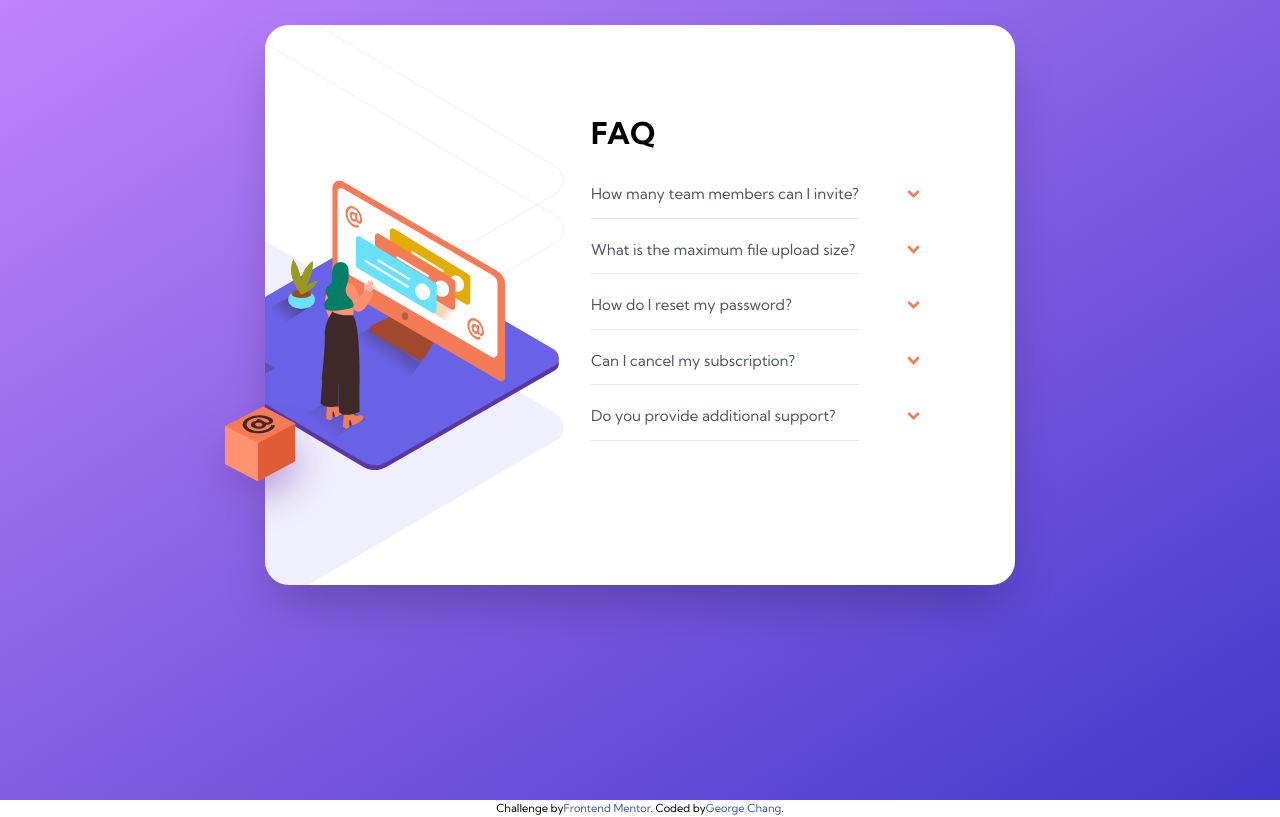
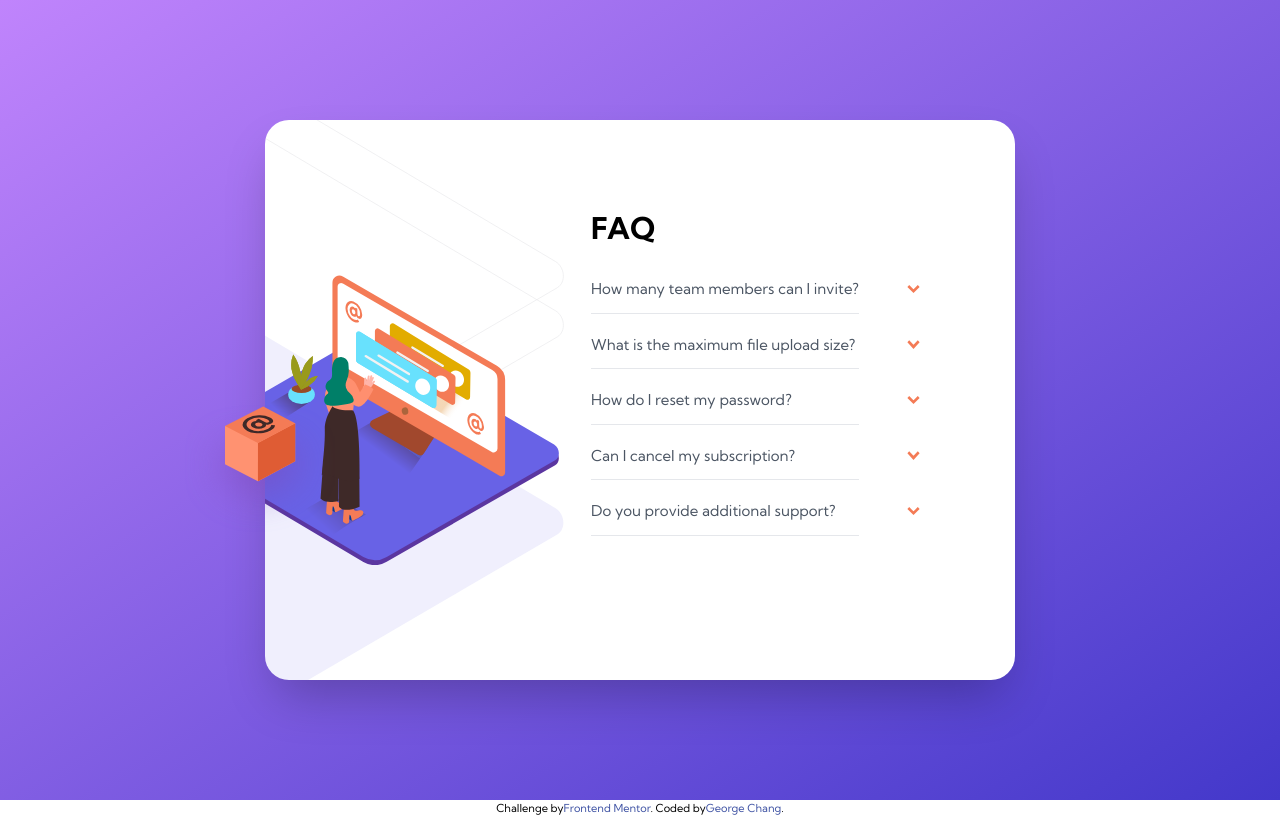
Before and after one commit to xsova113/faq-accordion, a React (Vite) app: page / in a window 1280 px wide. Built offline with nearby package versions, Linux system fonts and the light colour scheme.

Commit message:
minor update

```diff
--- a/src/App.tsx
+++ b/src/App.tsx
@@ -1,6 +1,6 @@
 import "./App.css";
 import { motion } from "framer-motion";
-import { fadeIn, imageVariants } from "./utils/variants";
+import { fadeIn, imageVariants, zoomIn } from "./utils/variants";
 import Faq from "./components/Faq";
 
 function App() {
@@ -11,15 +11,15 @@ function App() {
         whileInView="show"
         variants={fadeIn("left", "spring", 1.5, 1)}
         src="/images/illustration-box-desktop.svg"
-        className="hidden sm:block relative z-50 sm:left-[70px] left-[160px] bottom-[300px] sm:-bottom-[70px] w-[100px] sm:w-[150px] sm:h-[130px] items-center sm:-ml-[150px] -ml-[95px]"
+        className="hidden sm:block relative z-50 left-[70px] -bottom-[70px] w-[150px] h-[130px] -ml-[150px]"
       />
 
-      <div className=" md:h-[70%] sm:h-[80%] sm:max-w-[750px] h-[85%] pt-10 w-[90%] bg-white flex flex-col sm:flex-row sm:mt-0 rounded-3xl shadow-2xl sm:overflow-hidden my-[190px]">
+      <div className=" md:h-[70%] sm:h-[80%] sm:max-w-[750px] h-[85%] pt-10 w-[90%] bg-white flex flex-col sm:flex-row rounded-3xl shadow-2xl sm:overflow-hidden sm:mt-0 mt-[200px] sm:mb-0 mb-[200px">
         <motion.div
           initial="hidden"
           whileInView="show"
           variants={imageVariants("left")}
-          className="flex"
+          className="flex sm:mt-0"
         >
           <div className="flex items-center mx-auto sm:ml-11 relative ">
             <motion.img
@@ -41,7 +41,9 @@ function App() {
           </div>
         </motion.div>
 
-        <Faq />
+        <motion.div initial='hidden' whileInView='show' variants={zoomIn(0.5, 0.8)}>
+          <Faq />
+        </motion.div>
       </div>
     </div>
   );
```
